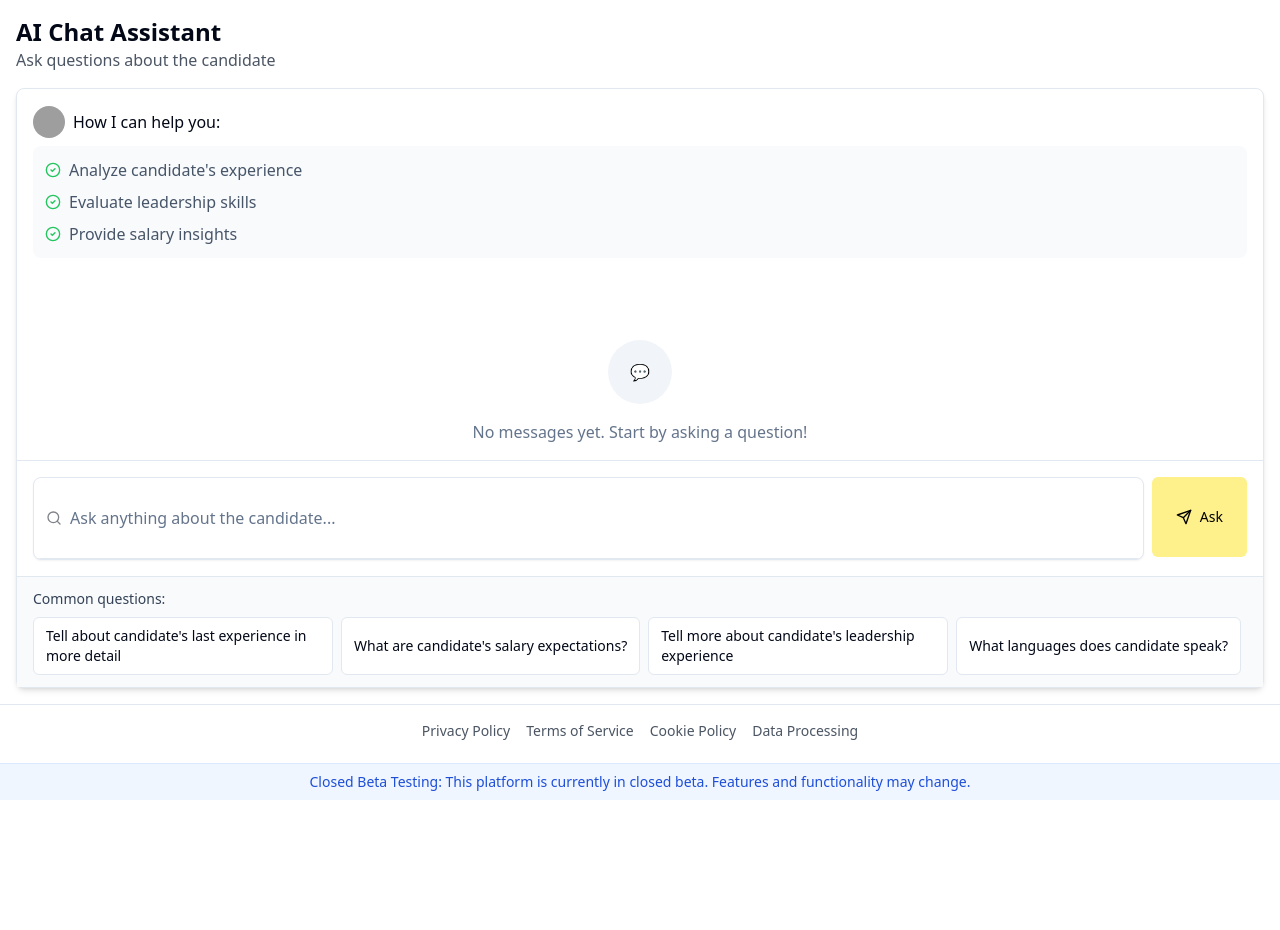
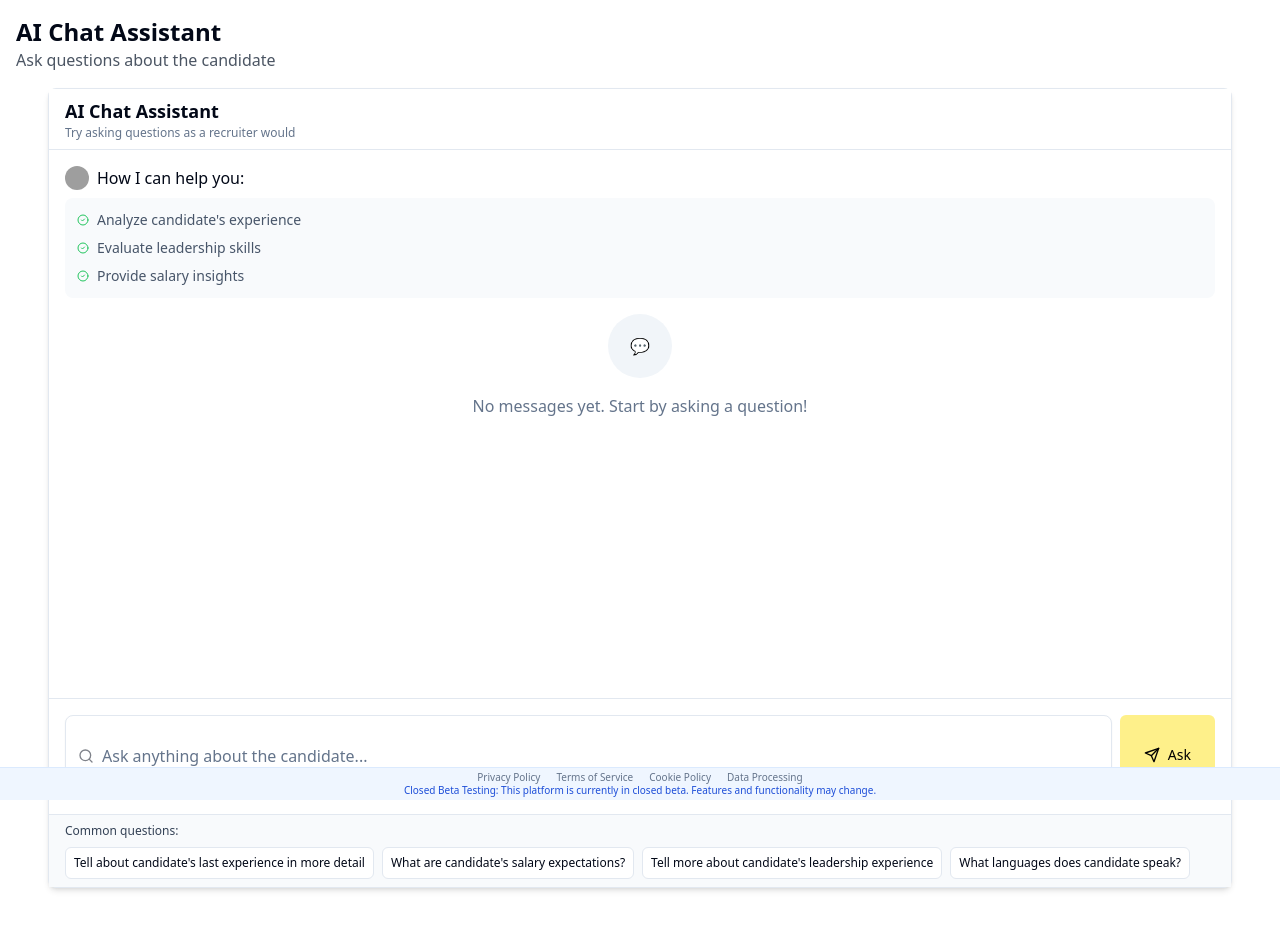
Before and after one commit to ra39j343/candidate, a Next.js app: page /chat/public/1 in a window 1280 px wide. Shown: the top 930 px of the page. Before the commit the page ends 805 px from the top, so only its background shows below. Built offline with nearby package versions, Linux system fonts and the light colour scheme; grey boxes are pictures that could not be loaded.

Commit message:
need to fix sizing

```diff
--- a/src/app/auth/login/page.tsx
+++ b/src/app/auth/login/page.tsx
@@ -42,7 +42,7 @@ export default function LoginPage() {
       <div className="flex-grow flex items-center justify-center">
         <div className="max-w-md w-full space-y-8 p-8">
           <div>
-            <h2 className="text-center text-3xl font-bold">Sign in</h2>
+            <h2 className="text-center text-3xl font-bold">Welcome to EchoProfile</h2>
           </div>
           <form className="mt-8 space-y-6" onSubmit={handleSubmit}>
             {error && (
--- a/src/app/dashboard/page.tsx
+++ b/src/app/dashboard/page.tsx
@@ -239,7 +239,7 @@ export default function DashboardPage() {
   }
 
     return (
-    <div className="container mx-auto p-6 border-2 border-blue-500">
+    <div className="container mx-auto py-4 px-6">
       <div className="flex justify-between items-center mb-8">
         <div className="space-y-1">
           <h1 className="text-4xl font-bold tracking-tight bg-gradient-to-r from-gray-900 to-gray-600 bg-clip-text text-transparent">
--- a/src/app/layout.tsx
+++ b/src/app/layout.tsx
@@ -3,7 +3,6 @@
 import { Toaster } from "@/components/ui/toaster"
 import { SessionProvider } from "next-auth/react"
 import '@/app/globals.css'
-import Link from 'next/link'
 import { BetaDisclaimer } from '@/components/BetaDisclaimer'
 
 export default function RootLayout({
@@ -18,16 +17,6 @@ export default function RootLayout({
           {children}
           <BetaDisclaimer />
           <Toaster />
-          <footer className="border-t mt-auto py-4">
-            <div className="container mx-auto px-4 text-sm text-gray-600">
-              <div className="flex justify-center space-x-4">
-                <Link href="/legal/privacy">Privacy Policy</Link>
-                <Link href="/legal/terms">Terms of Service</Link>
-                <Link href="/legal/cookies">Cookie Policy</Link>
-                <Link href="/legal/dpa">Data Processing</Link>
-              </div>
-            </div>
-          </footer>
         </SessionProvider>
       </body>
     </html>
--- a/src/app/legal/cookies/page.tsx
+++ b/src/app/legal/cookies/page.tsx
@@ -132,9 +132,7 @@ export default function CookiePolicy() {
           <h2 className="text-2xl font-semibold text-gray-900">8. Contact Information</h2>
           <p className="leading-relaxed">For questions about our cookie practices, contact us at:</p>
           <div className="pl-4 space-y-2">
-            <p>Email: privacy@[your-domain].com</p>
-            <p>Address: [Your Company Address]</p>
-            <p>Phone: [Contact Number]</p>
+            <p>Email: verdyanradik@gmail.com</p>
           </div>
         </div>
       </section>
--- a/src/app/legal/dpa/page.tsx
+++ b/src/app/legal/dpa/page.tsx
@@ -178,9 +178,7 @@ export default function DataProcessingAgreement() {
           <h2 className="text-2xl font-semibold text-gray-900">9. Contact Information</h2>
           <p className="leading-relaxed">For data processing queries, contact our Data Protection Officer:</p>
           <div className="pl-4 space-y-2">
-            <p>Email: dpo@[your-domain].com</p>
-            <p>Address: [Your Company Address]</p>
-            <p>Phone: [Contact Number]</p>
+            <p>Email: verdyanradik@gmail.com</p>
           </div>
         </div>
       </section>
--- a/src/app/legal/privacy/page.tsx
+++ b/src/app/legal/privacy/page.tsx
@@ -133,12 +133,10 @@ export default function PrivacyPolicy() {
         <div className="space-y-4">
           <h2 className="text-2xl font-semibold text-gray-900">9. Contact Information</h2>
           <p className="leading-relaxed">
-            For any privacy-related queries or to exercise your rights, contact our Data Protection Officer at:
+            For any privacy-related queries contact:
           </p>
           <div className="pl-4 space-y-2">
-            <p>Email: dpo@[your-domain].com</p>
-            <p>Address: [Your Company Address]</p>
-            <p>Phone: [Contact Number]</p>
+            <p>Email: verdyanradik@gmail.com</p>
           </div>
         </div>
       </section>
--- a/src/app/legal/terms/page.tsx
+++ b/src/app/legal/terms/page.tsx
@@ -199,9 +199,7 @@ export default function TermsOfService() {
         <h2 className="text-2xl font-semibold text-gray-900">10. Contact Information</h2>
         <p className="leading-relaxed">For any questions about these terms, contact us at:</p>
         <div className="pl-4 space-y-2">
-          <p>Email: legal@[your-domain].com</p>
-          <p>Address: [Your Company Address]</p>
-          <p>Phone: [Contact Number]</p>
+          <p>Email: verdyanradik@gmail.com</p>
         </div>
       </div>
 
--- a/src/components/BetaDisclaimer.tsx
+++ b/src/components/BetaDisclaimer.tsx
@@ -1,9 +1,25 @@
 'use client'
+
+import Link from 'next/link'
 
 export function BetaDisclaimer() {
   return (
-    <div className="fixed bottom-0 left-0 right-0 bg-blue-50 border-t border-blue-100 p-2 text-center z-50">
-      <p className="text-sm text-blue-700">
+    <div className="fixed bottom-0 left-0 right-0 bg-blue-50 border-t border-blue-100 p-0.5 text-center z-50">
+      <div className="flex items-center justify-center gap-4 text-[10px]">
+        <Link href="/legal/privacy" className="text-muted-foreground hover:underline">
+          Privacy Policy
+        </Link>
+        <Link href="/legal/terms" className="text-muted-foreground hover:underline">
+          Terms of Service
+        </Link>
+        <Link href="/legal/cookies" className="text-muted-foreground hover:underline">
+          Cookie Policy
+        </Link>
+        <Link href="/legal/dpa" className="text-muted-foreground hover:underline">
+          Data Processing
+        </Link>
+      </div>
+      <p className="text-[10px] text-blue-700 -mt-0.5">
         <span className="font-medium">Closed Beta Testing:</span> This platform is currently in closed beta. Features and functionality may change.
       </p>
     </div>
--- a/src/components/ChatInterface.tsx
+++ b/src/components/ChatInterface.tsx
@@ -10,6 +10,7 @@ import { Command, CommandInput } from "@/components/ui/command"
 import { Send, Loader2, Link2 } from "lucide-react"
 import { Separator } from "@/components/ui/separator"
 import Link from 'next/link'
+import { BetaDisclaimer } from '@/components/BetaDisclaimer'
 
 interface Message {
   role: 'user' | 'assistant'
@@ -85,8 +86,18 @@ export default function ChatInterface({
   return (
     <>
       {isTest && <CreateLinkCTA />}
-      <div className="flex flex-col h-[600px] bg-white rounded-lg shadow-md border relative">
-        {/* Messages Area */}
+      <div className="container mx-auto max-w-[1400px] px-4 sm:px-6 lg:px-8">
+        <div className="flex flex-col min-h-screen max-h-screen bg-white rounded-lg shadow-md border relative">
+          {/* Sticky Header */}
+          <div className="sticky top-0 z-10 bg-white border-b px-4 py-2 flex justify-between items-center">
+            <div>
+              <h1 className="text-lg font-semibold">AI Chat Assistant</h1>
+              <p className="text-xs text-muted-foreground">Try asking questions as a recruiter would</p>
+            </div>
+            {isTest && <CreateLinkCTA />}
+          </div>
+
+          {/* Messages Area - use flex-1 to take remaining space */}
           <div className="flex-1 overflow-y-auto p-4">
             {messages.length === 0 ? (
               <>
@@ -94,18 +105,18 @@ export default function ChatInterface({
                 <div className="flex flex-col justify-center h-1/2">
                   <div className="mb-4">
                     <div className="flex items-center gap-2 mb-2">
-                    <Avatar className="h-8 w-8">
+                      <Avatar className="h-6 w-6">
                         <AvatarImage src="/ai-avatar.png" />
                         <AvatarFallback>AI</AvatarFallback>
                       </Avatar>
-                    <span className="font-medium">How I can help you:</span>
+                      <span className="text-md font-medium">How I can help you:</span>
                     </div>
                     <div className="bg-slate-50 rounded-lg p-3">
                       <div className="space-y-2">
                         {["Analyze candidate's experience", "Evaluate leadership skills", "Provide salary insights"].map((text) => (
                           <div key={text} className="flex items-center gap-2">
-                          <CheckCircle2 className="w-4 h-4 text-green-500" />
-                          <span className="text-slate-600">{text}</span>
+                            <CheckCircle2 className="w-3 h-3 text-green-500" />
+                            <span className="text-sm text-slate-600">{text}</span>
                           </div>
                         ))}
                       </div>
@@ -138,16 +149,16 @@ export default function ChatInterface({
                         <span className="inline-block px-2 py-1 mb-1 text-xs bg-slate-100 rounded-full">
                           {message.role === 'assistant' ? 'AI Assistant' : 'You'}
                         </span>
-                      <div className={`p-3 rounded-lg ${
+                        <div className={`p-2 rounded-lg ${
                           message.role === 'user'
                             ? 'bg-blue-500 text-white'
                             : 'bg-slate-100'
                         }`}>
-                        <div className="space-y-2">
+                          <div className="space-y-1">
                             {message.content.split('\n').map((paragraph, i) => (
                               <p key={i} className="text-sm leading-relaxed">
                                 {paragraph.startsWith('•') ? (
-                                <span className="flex items-start gap-2">
+                                  <span className="flex items-start gap-1">
                                     <span className="text-blue-500">•</span>
                                     {paragraph.substring(1)}
                                   </span>
@@ -156,7 +167,7 @@ export default function ChatInterface({
                             ))}
                           </div>
                           {message.timestamp && (
-                          <time className="text-xs text-slate-500 mt-2 block">
+                            <time className="text-xs text-slate-500 mt-1 block">
                               {new Date(message.timestamp).toLocaleTimeString()}
                             </time>
                           )}
@@ -171,7 +182,7 @@ export default function ChatInterface({
             <div ref={messagesEndRef} />
           </div>
 
-        {/* Input Form - taller input and button */}
+          {/* Input Form - fixed height */}
           <div className="p-4 border-t">
             <form onSubmit={handleSubmit} className="flex gap-2">
               <Command className="flex-1 overflow-hidden rounded-lg border shadow-sm">
@@ -206,9 +217,9 @@ export default function ChatInterface({
             </form>
           </div>
 
-        {/* Suggested Questions - non-bold title and more visible */}
-        <div className="px-4 py-3 border-t bg-slate-50 max-h-[200px] overflow-y-auto">
-          <p className="text-sm text-slate-700 mb-2">Common questions:</p>
+          {/* Suggested Questions - fixed height */}
+          <div className="px-4 py-2 border-t bg-slate-50">
+            <p className="text-xs text-slate-700 mb-2">Common questions:</p>
             <div className="flex flex-wrap gap-2">
               {suggestedQuestions.map((question, i) => (
                 <Button
@@ -217,7 +228,7 @@ export default function ChatInterface({
                   size="sm"
                   onClick={() => handleSuggestedQuestion(question)}
                   disabled={isLoading}
-                className="text-sm hover:bg-slate-100 whitespace-normal text-left h-auto py-2 px-3 min-h-[2.5rem] max-w-[300px]"
+                  className="text-xs hover:bg-slate-100 whitespace-normal text-left h-auto py-1.5 px-2 min-h-[2rem]"
                 >
                   {question}
                 </Button>
@@ -225,6 +236,8 @@ export default function ChatInterface({
             </div>
           </div>
         </div>
+      </div>
+      <BetaDisclaimer />
     </>
   )
 }
--- a/src/components/dashboard/UploadConsent.tsx
+++ b/src/components/dashboard/UploadConsent.tsx
@@ -4,10 +4,7 @@ export function UploadConsent() {
   return (
     <div className="space-y-2 text-sm text-muted-foreground border-t pt-4 mt-4">
       <p className="text-xs leading-relaxed">
-        By uploading content, you acknowledge that your data will be encrypted and processed according to our{' '}
-        <a href="/legal/privacy" className="underline hover:text-primary" target="_blank">
-          Privacy Policy
-        </a>. You can delete your data at any time, and only AI-generated insights will be shared with recruiters.
+        By uploading content, you acknowledge that your data will be encrypted and processed. You can delete your data at any time, and only AI-generated insights will be shared with recruiters.
       </p>
     </div>
   )
--- a/src/lib/aiService.ts
+++ b/src/lib/aiService.ts
@@ -79,43 +79,58 @@ export async function getAIResponse(userId: string, question: string) {
 
     Question: ${question}`
 
+    // Add this helper function at the top of the file
+    function stripMarkdown(text: string): string {
+      return text.replace(/\*\*/g, '');
+    }
+
     let retries = MAX_RETRIES
     while (retries > 0) {
       try {
+        console.log(`Attempt ${MAX_RETRIES-retries+1}/${MAX_RETRIES} to get AI response`)
+
+        // Log the request details (without the full API key)
+        console.log('Request URL:', 'https://api.minimaxi.chat/v1/text/chatcompletion_v2')
+        console.log('API Key format:', process.env.MINIMAX_API_KEY.substring(0, 20) + '...')
+
         const response = await fetch(
           'https://api.minimaxi.chat/v1/text/chatcompletion_v2',
           {
             headers: {
               "Authorization": `Bearer ${process.env.MINIMAX_API_KEY}`,
-              "Content-Type": "application/json"
+              "Content-Type": "application/json",
+              "Accept": "application/json"
             },
             method: "POST",
             body: JSON.stringify({
-              model: "MiniMax-Text-01",
+              model: "MiniMax-Text-01", // Using the model with larger context window
               messages: [
                 {
                   role: "system",
-                  content: "You are an expert technical recruiter AI with deep experience in talent evaluation. Your responses should:\n- Extract and highlight the most relevant experience\n- Focus on concrete achievements\n- Provide clear, scannable information\n- Use formulations and highlight information your peers would find useful"
+                  content: "You are a helpful AI assistant helping recruiters understand candidate information."
                 },
                 {
                   role: "user",
                   content: enhancedPrompt
                 }
               ],
-              temperature: 0.2,
-              max_tokens: 150,
-              top_p: 0.8
+              temperature: 0.7,
+              max_tokens: 500
             })
           }
         );
 
         const data = await response.json();
+        console.log('API Response:', data);
 
+        // Check for API error response
         if (data.base_resp && data.base_resp.status_code !== 0) {
-          throw new Error(`API Error: ${data.base_resp.status_msg}`);
+          throw new Error(`API Error: ${data.base_resp.status_msg} (code: ${data.base_resp.status_code})`);
         }
 
-        if (!data.choices?.[0]?.message?.content) {
+        // Only check response format if we don't have an error
+        if (!data.choices || !data.choices[0] || !data.choices[0].message) {
+          console.error('Unexpected API response format:', data);
           throw new Error('Invalid response format from API');
         }
 
@@ -129,6 +144,6 @@ export async function getAIResponse(userId: string, question: string) {
     }
   } catch (error) {
     console.error('Error in getAIResponse:', error)
-    return `I apologize, but I'm having trouble accessing the information right now.`
+    return `I apologize, but I'm having trouble accessing the information right now. Please try again in a moment.`
   }
 }
--- a/src/models/CV.ts
+++ /dev/null
@@ -1,12 +0,0 @@
-import mongoose, { Schema } from 'mongoose';
-
-const cvSchema = new Schema({
-  userId: { type: String, required: true },
-  filename: { type: String, required: true },
-  content: { type: String, required: true },
-  contentType: { type: String, required: true },
-  createdAt: { type: Date, default: Date.now }
-});
-
-// Use a type guard to prevent re-compilation error
-export const CV = mongoose.models.CV || mongoose.model('CV', cvSchema);
```
Lines whose indentation alone changed are shown as unchanged.
